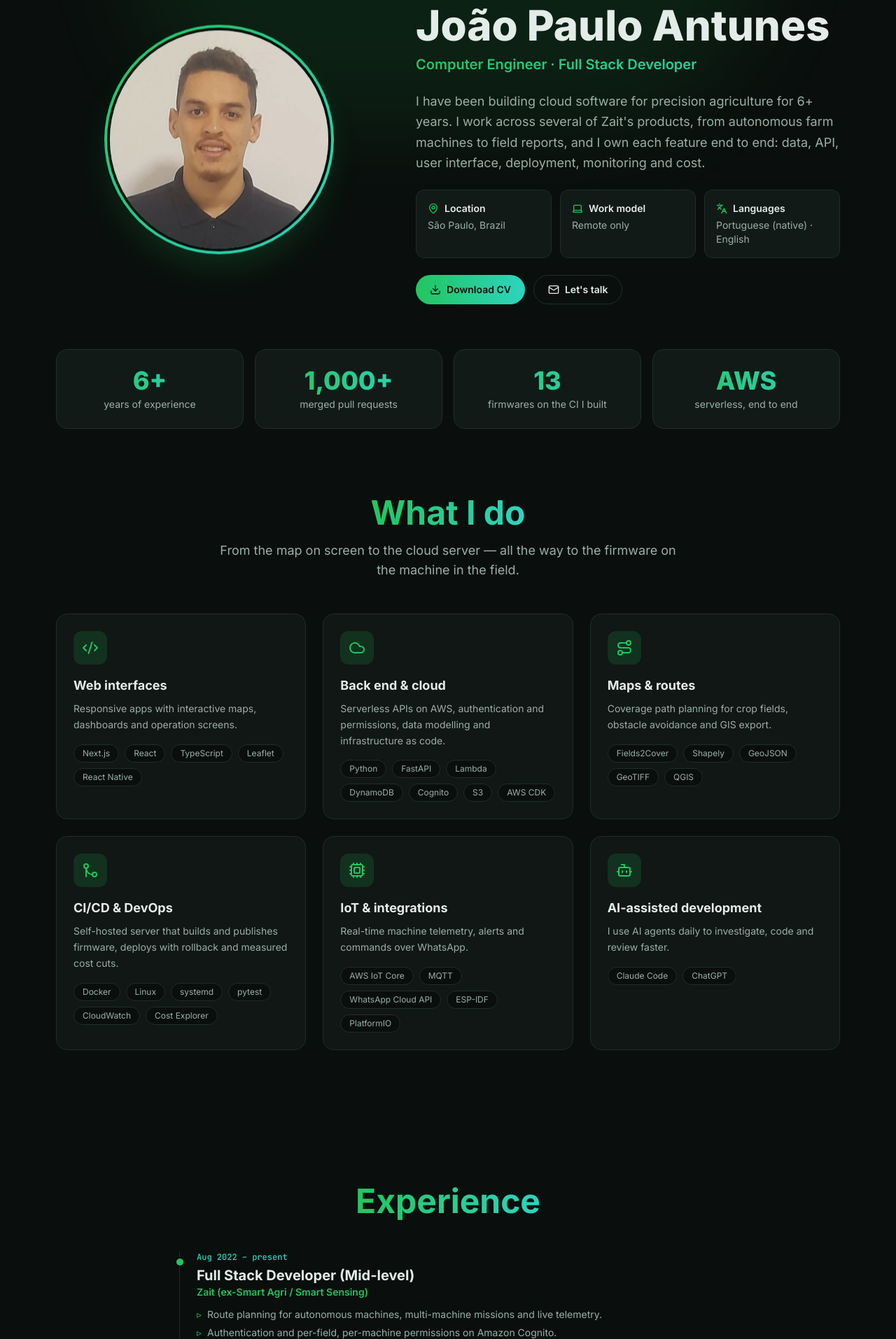
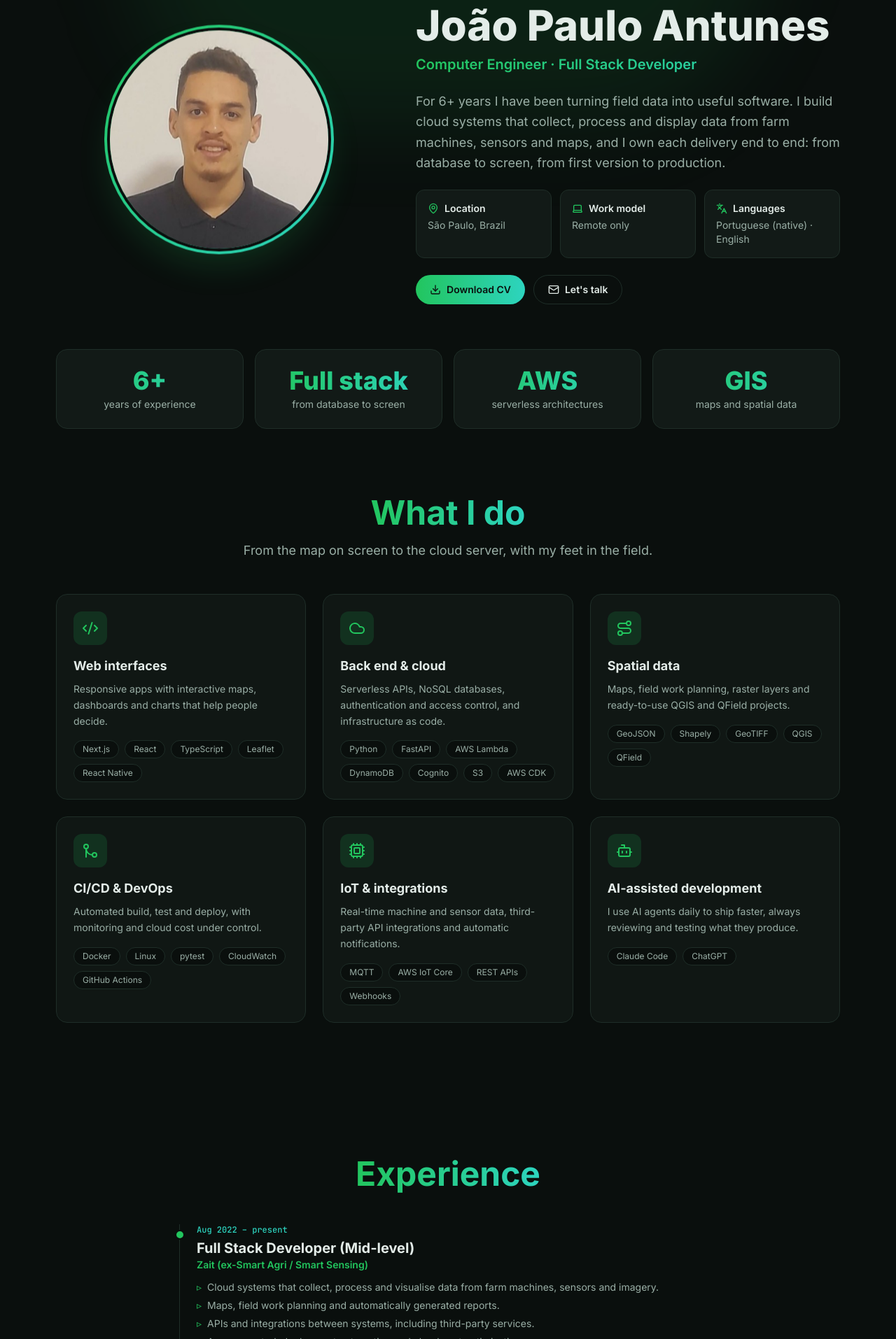
Before and after one commit to JoaoPauloAntunes/portfolio, a React (Vite) app: page / in a window 1280 px wide. Shown: the part 166-2080 px from the top of the page at 70% size. Built offline with nearby package versions, Linux system fonts and the light colour scheme.

Commit message:
Describe work at a higher level; root URL

```diff
--- a/src/data.ts
+++ b/src/data.ts
@@ -27,8 +27,8 @@ export const ui = {
   hello: { pt: "Olá, eu sou", en: "Hi, I'm" },
   role: { pt: "Engenheiro de Computação · Desenvolvedor Full Stack", en: "Computer Engineer · Full Stack Developer" },
   about: {
-    pt: "Construo software em nuvem para agricultura de precisão há mais de 6 anos. Trabalho em vários produtos da Zait, de máquinas agrícolas autônomas a relatórios de campo, e cuido de cada funcionalidade de ponta a ponta: dados, API, interface, implantação, monitoramento e custo.",
-    en: "I have been building cloud software for precision agriculture for 6+ years. I work across several of Zait's products, from autonomous farm machines to field reports, and I own each feature end to end: data, API, user interface, deployment, monitoring and cost.",
+    pt: "Há mais de 6 anos transformo dados do campo em software útil. Desenvolvo sistemas em nuvem que coletam, processam e mostram dados de máquinas agrícolas, sensores e mapas, e cuido de cada entrega de ponta a ponta: do banco de dados à tela, da primeira versão à operação em produção.",
+    en: "For 6+ years I have been turning field data into useful software. I build cloud systems that collect, process and display data from farm machines, sensors and maps, and I own each delivery end to end: from database to screen, from first version to production.",
   },
   location: { pt: "São Paulo, Brasil", en: "São Paulo, Brazil" },
   locationLabel: { pt: "Localização", en: "Location" },
@@ -40,15 +40,15 @@ export const ui = {
   talk: { pt: "Vamos conversar", en: "Let's talk" },
   servicesTitle: { pt: "O que eu faço", en: "What I do" },
   servicesSub: {
-    pt: "Do mapa na tela ao servidor na nuvem — e até o firmware da máquina no campo.",
-    en: "From the map on screen to the cloud server — all the way to the firmware on the machine in the field.",
+    pt: "Do mapa na tela ao servidor na nuvem, com os pés no campo.",
+    en: "From the map on screen to the cloud server, with my feet in the field.",
   },
   experienceTitle: { pt: "Experiência", en: "Experience" },
   projectsTitle: { pt: "Projetos", en: "Projects" },
-  projectsWork: { pt: "No trabalho", en: "At work" },
+  projectsWork: { pt: "Problemas que resolvo no trabalho", en: "Problems I solve at work" },
   projectsWorkNote: {
-    pt: "Código proprietário — descrevo o que construí, sem expor o produto.",
-    en: "Proprietary code — I describe what I built without exposing the product.",
+    pt: "Os detalhes são confidenciais; aqui está o tipo de solução que entrego.",
+    en: "The details are confidential; this is the kind of solution I deliver.",
   },
   projectsPersonal: { pt: "Pessoais", en: "Personal" },
   code: { pt: "Código", en: "Code" },
@@ -58,17 +58,17 @@ export const ui = {
   offTitle: { pt: "Fora do código", en: "Off the keyboard" },
   contactTitle: { pt: "Contato", en: "Contact" },
   contactSub: {
-    pt: "Tem uma vaga ou um projeto em mente? Me mande uma mensagem.",
-    en: "Have a role or a project in mind? Send me a message.",
+    pt: "Tem uma vaga remota ou um projeto em mente? Me mande uma mensagem.",
+    en: "Have a remote role or a project in mind? Send me a message.",
   },
   footer: { pt: "Feito com React, Vite e Tailwind CSS.", en: "Built with React, Vite and Tailwind CSS." },
 } satisfies Record<string, T | Record<string, T>>;
 
 export const stats: { value: string | T; label: T }[] = [
   { value: "6+", label: { pt: "anos de experiência", en: "years of experience" } },
-  { value: { pt: "1.000+", en: "1,000+" }, label: { pt: "pull requests aceitos", en: "merged pull requests" } },
-  { value: "13", label: { pt: "firmwares no CI que montei", en: "firmwares on the CI I built" } },
-  { value: "AWS", label: { pt: "sem servidor, de ponta a ponta", en: "serverless, end to end" } },
+  { value: "Full stack", label: { pt: "do banco de dados à tela", en: "from database to screen" } },
+  { value: "AWS", label: { pt: "arquiteturas sem servidor", en: "serverless architectures" } },
+  { value: "GIS", label: { pt: "mapas e dados espaciais", en: "maps and spatial data" } },
 ];
 
 export type IconName = "web" | "cloud" | "map" | "ci" | "iot" | "ai";
@@ -78,8 +78,8 @@ export const services: { icon: IconName; title: T; text: T; tech: string[] }[] =
     icon: "web",
     title: { pt: "Interfaces web", en: "Web interfaces" },
     text: {
-      pt: "Aplicações responsivas com mapas interativos, painéis e telas de operação.",
-      en: "Responsive apps with interactive maps, dashboards and operation screens.",
+      pt: "Aplicações responsivas com mapas interativos, painéis e gráficos que ajudam a decidir.",
+      en: "Responsive apps with interactive maps, dashboards and charts that help people decide.",
     },
     tech: ["Next.js", "React", "TypeScript", "Leaflet", "React Native"],
   },
@@ -87,44 +87,44 @@ export const services: { icon: IconName; title: T; text: T; tech: string[] }[] =
     icon: "cloud",
     title: { pt: "Back end e nuvem", en: "Back end & cloud" },
     text: {
-      pt: "APIs sem servidor na AWS, login e permissões, modelagem de dados e infraestrutura como código.",
-      en: "Serverless APIs on AWS, authentication and permissions, data modelling and infrastructure as code.",
+      pt: "APIs sem servidor, bancos NoSQL, login e controle de acesso, e infraestrutura como código.",
+      en: "Serverless APIs, NoSQL databases, authentication and access control, and infrastructure as code.",
     },
-    tech: ["Python", "FastAPI", "Lambda", "DynamoDB", "Cognito", "S3", "AWS CDK"],
+    tech: ["Python", "FastAPI", "AWS Lambda", "DynamoDB", "Cognito", "S3", "AWS CDK"],
   },
   {
     icon: "map",
-    title: { pt: "Mapas e rotas", en: "Maps & routes" },
+    title: { pt: "Dados espaciais", en: "Spatial data" },
     text: {
-      pt: "Planejamento de rotas de cobertura em talhões, desvio de obstáculos e exportação para GIS.",
-      en: "Coverage path planning for crop fields, obstacle avoidance and GIS export.",
+      pt: "Mapas, planejamento do trabalho em campo, camadas raster e projetos prontos para QGIS e QField.",
+      en: "Maps, field work planning, raster layers and ready-to-use QGIS and QField projects.",
     },
-    tech: ["Fields2Cover", "Shapely", "GeoJSON", "GeoTIFF", "QGIS"],
+    tech: ["GeoJSON", "Shapely", "GeoTIFF", "QGIS", "QField"],
   },
   {
     icon: "ci",
     title: { pt: "CI/CD e DevOps", en: "CI/CD & DevOps" },
     text: {
-      pt: "Servidor próprio que compila e publica firmware, implantação com reversão e redução de custo medida.",
-      en: "Self-hosted server that builds and publishes firmware, deploys with rollback and measured cost cuts.",
+      pt: "Build, testes e implantação automáticos, com monitoramento e custo de nuvem sob controle.",
+      en: "Automated build, test and deploy, with monitoring and cloud cost under control.",
     },
-    tech: ["Docker", "Linux", "systemd", "pytest", "CloudWatch", "Cost Explorer"],
+    tech: ["Docker", "Linux", "pytest", "CloudWatch", "GitHub Actions"],
   },
   {
     icon: "iot",
     title: { pt: "IoT e integrações", en: "IoT & integrations" },
     text: {
-      pt: "Telemetria de máquinas em tempo real, alertas e comandos pelo WhatsApp.",
-      en: "Real-time machine telemetry, alerts and commands over WhatsApp.",
+      pt: "Dados de máquinas e sensores em tempo real, integração com APIs de terceiros e avisos automáticos.",
+      en: "Real-time machine and sensor data, third-party API integrations and automatic notifications.",
     },
-    tech: ["AWS IoT Core", "MQTT", "WhatsApp Cloud API", "ESP-IDF", "PlatformIO"],
+    tech: ["MQTT", "AWS IoT Core", "REST APIs", "Webhooks"],
   },
   {
     icon: "ai",
     title: { pt: "Desenvolvimento com IA", en: "AI-assisted development" },
     text: {
-      pt: "Uso agentes de IA no dia a dia para investigar, programar e revisar com mais velocidade.",
-      en: "I use AI agents daily to investigate, code and review faster.",
+      pt: "Uso agentes de IA no dia a dia para entregar mais rápido, sempre revisando e testando o que sai deles.",
+      en: "I use AI agents daily to ship faster, always reviewing and testing what they produce.",
     },
     tech: ["Claude Code", "ChatGPT"],
   },
@@ -137,24 +137,20 @@ export const experience: { role: T; org: string; period: T; points: T[] }[] = [
     period: { pt: "ago 2022 – hoje", en: "Aug 2022 – present" },
     points: [
       {
-        pt: "Planejamento de rotas para máquinas autônomas, missões com várias máquinas e telemetria ao vivo.",
-        en: "Route planning for autonomous machines, multi-machine missions and live telemetry.",
+        pt: "Sistemas em nuvem para coletar, processar e visualizar dados de máquinas agrícolas, sensores e imagens.",
+        en: "Cloud systems that collect, process and visualise data from farm machines, sensors and imagery.",
       },
       {
-        pt: "Login e permissões por talhão e máquina no Amazon Cognito.",
-        en: "Authentication and per-field, per-machine permissions on Amazon Cognito.",
+        pt: "Mapas, planejamento do trabalho em campo e relatórios gerados automaticamente.",
+        en: "Maps, field work planning and automatically generated reports.",
       },
       {
-        pt: "Alertas de falha e comandos à distância pelo WhatsApp.",
-        en: "Failure alerts and remote commands over WhatsApp.",
+        pt: "APIs e integrações entre sistemas, inclusive de terceiros.",
+        en: "APIs and integrations between systems, including third-party services.",
       },
       {
-        pt: "Servidor de CI que compila e publica o firmware de 13 projetos embarcados.",
-        en: "CI server that builds and publishes firmware for 13 embedded projects.",
-      },
-      {
-        pt: "Relatórios de campo gerados na nuvem e redução de custo na AWS.",
-        en: "Cloud-rendered field reports and AWS cost reduction.",
+        pt: "Controle de acesso, automação de implantação e otimização de custo na nuvem.",
+        en: "Access control, deployment automation and cloud cost optimisation.",
       },
     ],
   },
@@ -168,8 +164,8 @@ export const experience: { role: T; org: string; period: T; points: T[] }[] = [
         en: "Web interfaces with interactive maps in React and Leaflet.",
       },
       {
-        pt: "APIs REST em Python (FastAPI) no AWS Lambda, com DynamoDB e PostgreSQL.",
-        en: "REST APIs in Python (FastAPI) on AWS Lambda, with DynamoDB and PostgreSQL.",
+        pt: "APIs REST em Python (FastAPI) sem servidor na AWS.",
+        en: "Serverless REST APIs in Python (FastAPI) on AWS.",
       },
     ],
   },
@@ -196,36 +192,36 @@ export type Project = { title: T; text: T; tech: string[]; code?: string; live?:
 
 export const workProjects: Project[] = [
   {
-    title: { pt: "Rotas para máquinas autônomas", en: "Routes for autonomous machines" },
+    title: { pt: "Máquinas em tempo real", en: "Machines in real time" },
     text: {
-      pt: "Rotas de cobertura sobre o contorno do talhão, com desvio de obstáculos, linha AB, rotas de amostragem e exportação para QGIS e mapa HTML.",
-      en: "Coverage routes over field boundaries with obstacle avoidance, AB lines, sampling routes and export to QGIS and HTML maps.",
+      pt: "O que a máquina faz no campo chega à tela em segundos, e quem precisa é avisado quando algo sai do esperado.",
+      en: "What a machine does in the field reaches the screen in seconds, and the right people are notified when something goes off track.",
     },
-    tech: ["Python", "Fields2Cover", "Shapely", "Next.js", "Leaflet"],
+    tech: ["MQTT", "Python", "AWS", "React"],
   },
   {
-    title: { pt: "CI de firmware próprio", en: "Self-hosted firmware CI" },
+    title: { pt: "Mapas e planejamento de campo", en: "Maps and field planning" },
     text: {
-      pt: "Substituiu o AWS CodeBuild: compila 13 firmwares (ESP-IDF, PlatformIO, STM32) com build reproduzível, conferência byte a byte e avisos no Discord.",
-      en: "Replaced AWS CodeBuild: builds 13 firmwares (ESP-IDF, PlatformIO, STM32) with reproducible builds, byte-level checks and Discord notifications.",
+      pt: "Ferramentas para planejar e revisar o trabalho no talhão, que conversam com QGIS e QField.",
+      en: "Tools to plan and review work across a field, compatible with QGIS and QField.",
     },
-    tech: ["Python", "Docker", "systemd", "DynamoDB", "CloudWatch"],
+    tech: ["Python", "Shapely", "GeoJSON", "Leaflet", "QGIS"],
   },
   {
-    title: { pt: "Alertas e comandos pelo WhatsApp", en: "WhatsApp alerts and commands" },
+    title: { pt: "Relatórios automáticos", en: "Automatic reports" },
     text: {
-      pt: "Avisa quando a máquina sai do padrão de velocidade ou pressão, sem mensagens repetidas, e permite pausar e retomar a máquina com confirmação.",
-      en: "Warns when a machine leaves its speed or pressure range, without duplicates, and lets operators pause and resume it with confirmation.",
+      pt: "Mapas, figuras e gráficos gerados na nuvem e entregues prontos, sem trabalho manual.",
+      en: "Maps, figures and charts rendered in the cloud and delivered ready to use, with no manual work.",
     },
-    tech: ["WhatsApp Cloud API", "AWS IoT Core", "Lambda", "DynamoDB"],
+    tech: ["Python", "Matplotlib", "GeoTIFF", "AWS Lambda"],
   },
   {
-    title: { pt: "Custo da nuvem sob controle", en: "Cloud cost under control" },
+    title: { pt: "Entrega contínua e custo sob controle", en: "Continuous delivery, cost under control" },
     text: {
-      pt: "Medi o que pesava na conta AWS e cortei: Lambdas no tamanho certo, telemetria com prazo de retenção, leituras por chave e regras de ciclo de vida no S3.",
-      en: "Measured what drove the AWS bill and cut it: right-sized Lambdas, telemetry with retention, key lookups instead of scans and S3 lifecycle rules.",
+      pt: "Build e implantação automáticos, e decisões de custo tomadas com base em métricas, não em palpite.",
+      en: "Automated build and deploy, and cost decisions based on metrics, not guesses.",
     },
-    tech: ["Cost Explorer", "CloudWatch", "DynamoDB", "S3"],
+    tech: ["Docker", "CI/CD", "CloudWatch", "Cost Explorer"],
   },
 ];
 
@@ -285,8 +281,8 @@ export const education: { title: T; school: string; period: string; text: T }[]
     school: "Etec Prof. Armando Bayeux da Silva",
     period: "2015 – 2017",
     text: {
-      pt: "Base em eletrônica e circuitos que hoje ajuda no trabalho com firmware e máquinas.",
-      en: "Electronics and circuits background that now helps with firmware and machines.",
+      pt: "Base em eletrônica e circuitos que hoje me ajuda a entender o hardware e as máquinas.",
+      en: "Electronics and circuits background that now helps me understand hardware and machines.",
     },
   },
 ];
```
Also changed, not shown: 2 other files (tests, documents, lock files or other folders).
